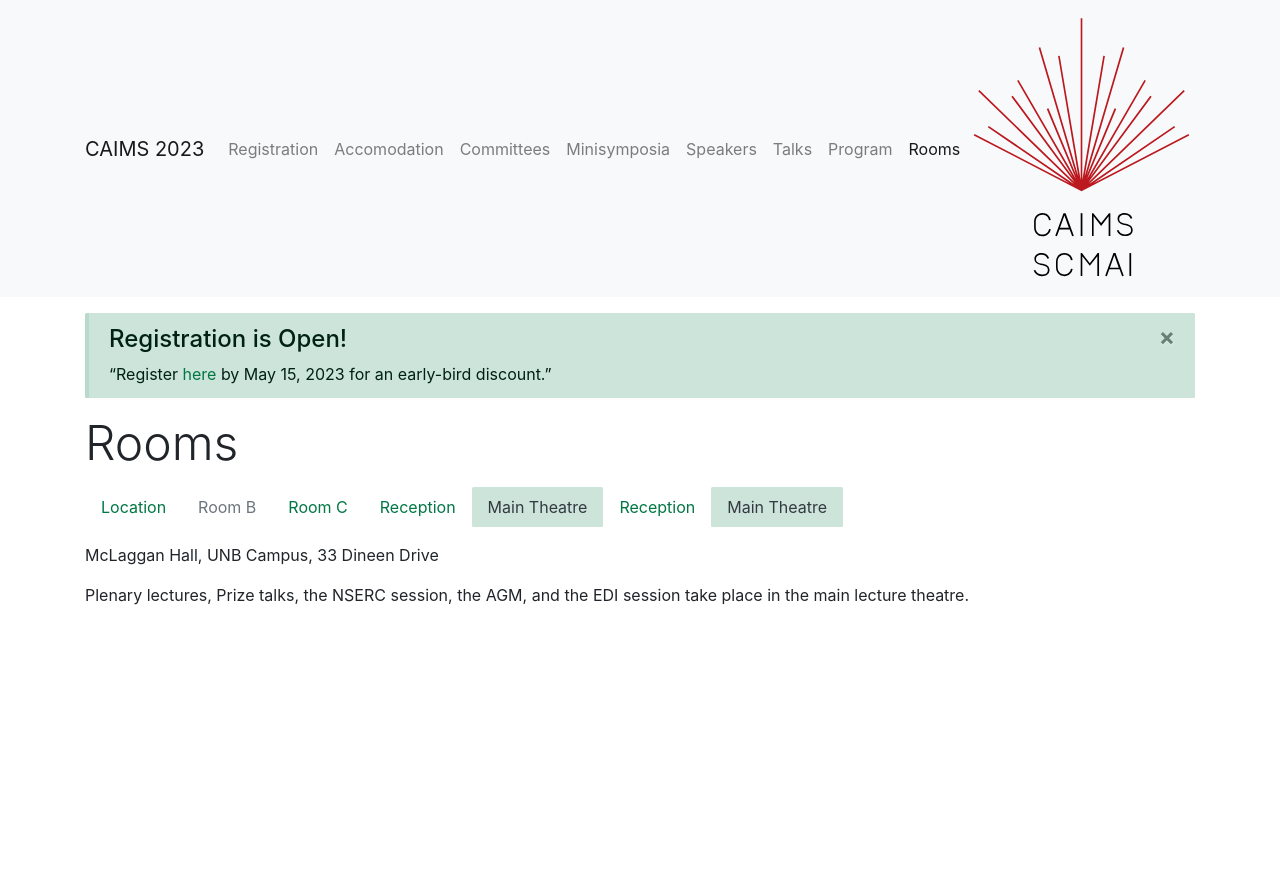
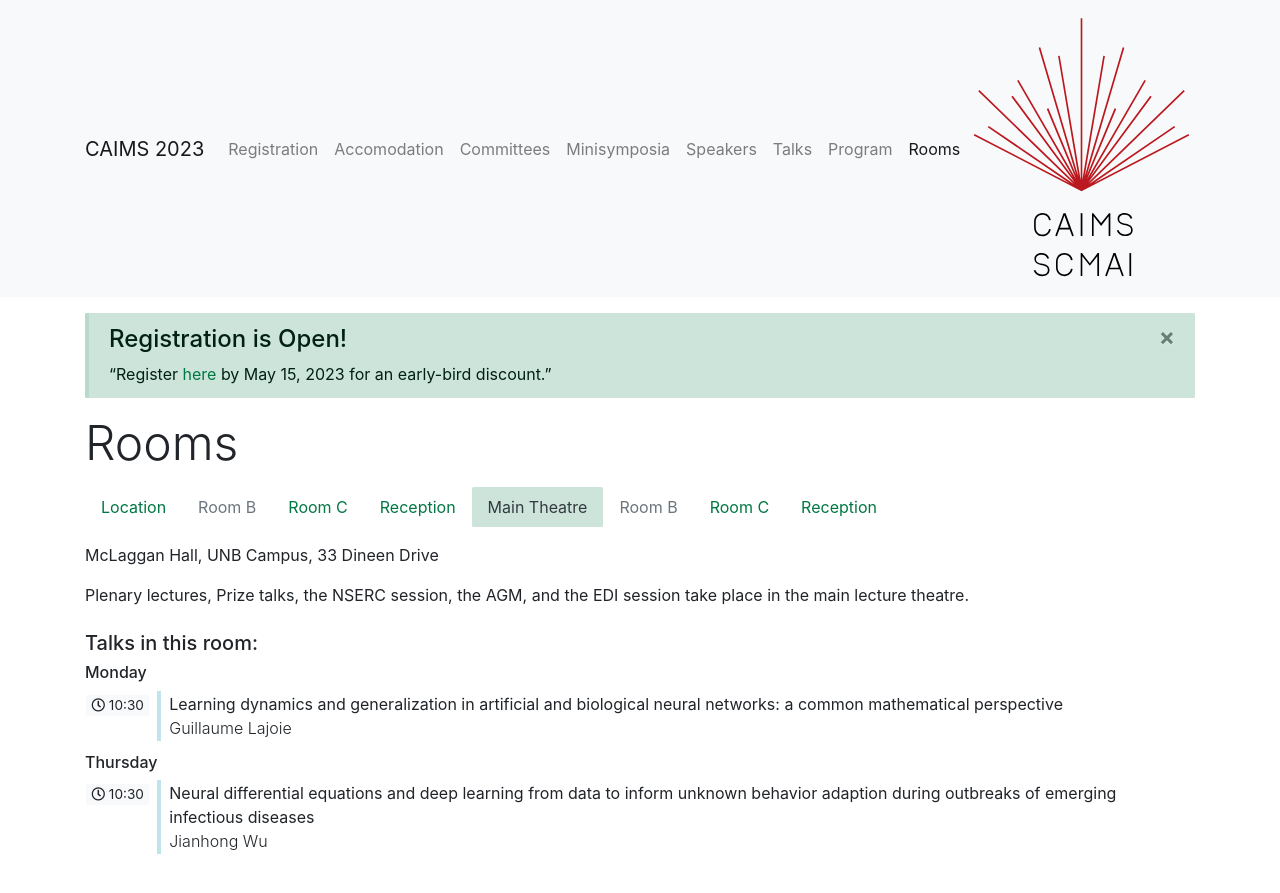
Before and after one commit to caims2023/caims2023.github.io, a Jekyll site: the page built from _rooms/room-plenary.md, in a window 1280 px wide. Shown: the top 893 px of the page. Built offline with Jekyll 4.4.1, drawn with Linux system fonts in a browser that asks for light colours.

Commit message:
Guillaume's talk and bio

```diff
--- a/_data/program.yml
+++ b/_data/program.yml
@@ -1,25 +1,26 @@
 days:
+
 - name: Monday
-  abbr: Mo
-  date: 2020-01-31
+  abbr: Mon
+  date: 2023-06-12
   rooms:
-  - name: Room A
+  - name: Breaks
     talks:
-      - name: Vim Impetus Placerat Cotidieque Ad
-        time_start: '12:00'
-        time_end: '12:45'
-      - name: Condimentum Vitae Sapien Pellentesque
-        time_start: '12:45'
-        time_end: '13:30'
-
-  - name: Room B
+      - name: Morning break
+        time_start: '10:00'
+        time_end: '10:30'
+  rooms:
+  - name: Main Theatre
     talks:
-      - name: Arcu Non Odio
-        time_start: '12:00'
-        time_end: '13:00'
-
-  - name: Room C
+      - name: "Learning dynamics and generalization in artificial and biological neural networks: a common mathematical perspective"
+        time_start: '10:30'
+        time_end: '11:30'
+- name: Thursday
+  abbr: Thur
+  date: 2023-06-15
+  rooms:
+  - name: Main Theatre
     talks:
-      - name: Eu Nisl Nunc Mi Ipsum Faucibus
-        time_start: '13:30'
-        time_end: '14:30'
+      - name: Neural differential equations and deep learning from data to inform unknown behavior adaption during outbreaks of emerging infectious diseases
+        time_start: '10:30'
+        time_end: '11:30'
--- /dev/null
+++ b/_speakers/guillaume-lajoie.md
@@ -0,0 +1,8 @@
+---
+name: Guillaume Lajoie
+first_name: Guillaume
+last_name: Lajoie
+institution: Université de Montréal
+hide: no
+---
+Guillaume Lajoie is an Associate Professor at the Dept. of Mathematics and Statistics at the Université de Montréal. He holds a Canada CIFAR AI Research Chair and a Canada Research Chair in Neural Computation and Interfacing. His research group works at the intersection of AI and Neuroscience, developing mathematical tools to better understand neural networks, biological or artificial, as well as algorithms for brain-machine interfaces for scientific and clinical use.
--- /dev/null
+++ b/_talks/guillaume-lajoie.md
@@ -0,0 +1,9 @@
+---
+speakers:
+  - Guillaume Lajoie
+name: "Learning dynamics and generalization in artificial and biological neural networks: a common mathematical perspective"
+categories:
+  - Plenaries
+hide: no
+---
+In this talk, I will present an overview of recent advancements in deep learning theory that characterize learning dynamics in large network parameter spaces. First, I will discuss how generalization —the capacity of neural networks to solve tasks on examples that were not seen during training— is influenced by distinct informative features in training data that are learned at different rates. Second, I will present recent results leveraging deep learning theory to understand learning in biological neural networks, where loss landscape curvature and biologically plausible optimization combine to influence generalization properties.
```
